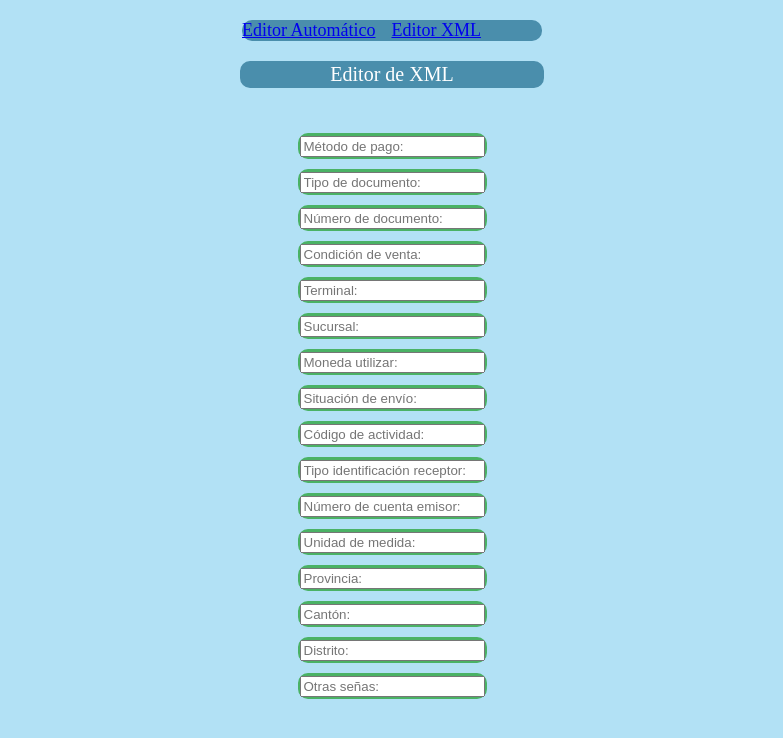
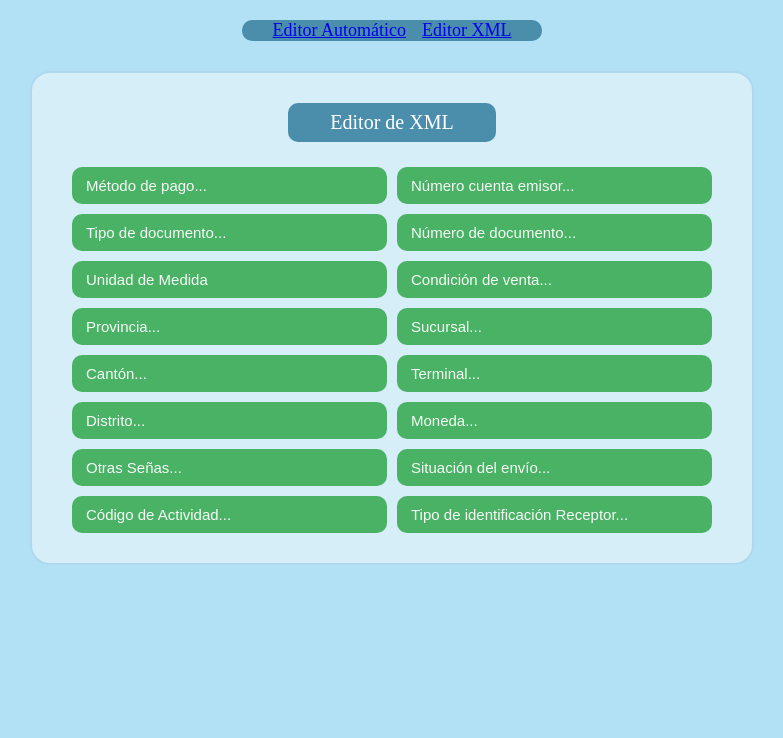
Before and after one commit to RSM-CR/RSMCR-FE, a SvelteKit app in the folder interfaz/: page /editor in a window 1280 px wide. Shown: the top 738 px of the page, without its empty margins (248-1031 px from the left). Built offline with nearby package versions, Linux system fonts and the light colour scheme; no server answers.

Commit message:
Detalles

```diff
--- a/interfaz/src/lib/components/NavBar.svelte
+++ b/interfaz/src/lib/components/NavBar.svelte
@@ -23,7 +23,6 @@
     ul {
         display: flex;
         gap: 16px;
-<<<<<<< HEAD
         justify-content: center;
         align-items: center;
         font-size: 18px;
@@ -36,9 +35,5 @@
         border-radius: 10px;
         background-color: #4A8EAC;
         width: 300px;
-=======
-        padding: 8px;
-        list-style-type: none;
->>>>>>> 101aa1e5adc4d8bd05c26530012e87d5f13496ec
     }
 </style>
--- a/interfaz/src/routes/editor/+page.svelte
+++ b/interfaz/src/routes/editor/+page.svelte
@@ -15,205 +15,91 @@
     let distrito = ('');
     let otrassenas = ('');
     let numdoc = ('');
-    import NavBar from "$lib/components/NavBar.svelte";
 </script>
 
-<p class="titulo">Editor de XML</p>
+<div class="contenedor">
+    <div class="header">
+        <p class="titulo">Editor de XML</p>
+    </div>
 
-<NavBar />
-
-<div class="inputs1">
-    <div class="pago">
-        <input bind:value={metododepago} placeholder="Método de pago:" />
-    </div>
-    <div class="doc">
-        <input bind:value={tipodoc} placeholder="Tipo de documento:" />
-    </div>
-    <div class="numdoc">
-        <input bind:value={numdoc} placeholder="Número de documento:" />
-    </div>
-    <div class="venta">
-        <input bind:value={condicionventa} placeholder="Condición de venta:" />
-    </div>
-    <div class="terminal">
-        <input bind:value={terminal} placeholder="Terminal:" />
-    </div>
-    <div class="sucursal">
-        <input bind:value={sucursal} placeholder="Sucursal:" />
-    </div>
-    <div class="moneda">
-        <input bind:value={moneda} placeholder="Moneda utilizar:" />
-    </div>
-    <div class="envio">
-        <input bind:value={situacionenvio} placeholder="Situación de envío:" />
-    </div>
-    <div class="actividad">
-        <input bind:value={codigoactividad} placeholder="Código de actividad:" />
-    </div>
-    <div class="idreceptor">
-        <input bind:value={tipoidreceptor} placeholder="Tipo identificación receptor:" />
-    </div>
-    <div class="numemisor">
-        <input bind:value={numcuentaemisor} placeholder="Número de cuenta emisor:" />
-    </div>
-    <div class="unidad">
-        <input bind:value={unidadmedida} placeholder="Unidad de medida:" />
-    </div>
-    <div class="provin">
-        <input bind:value={provincia} placeholder="Provincia:" />
-    </div>
-    <div class="canto">
-        <input bind:value={canton} placeholder="Cantón:" />
-    </div>
-    <div class="district">
-        <input bind:value={distrito} placeholder="Distrito:" />
-    </div>
-    <div class="senas">
-        <input bind:value={otrassenas} placeholder="Otras señas:" />
+    <div class="inputs1">
+        <div class="informacion"><input bind:value={metododepago} placeholder="Método de pago..." /></div>
+        <div class="informacion"><input bind:value={numcuentaemisor} placeholder="Número cuenta emisor..." /></div>
+        <div class="informacion"><input bind:value={tipodoc} placeholder="Tipo de documento..." /></div>
+        <div class="informacion"><input bind:value={numdoc} placeholder="Número de documento..." /></div>
+        <div class="informacion"><input bind:value={unidadmedida} placeholder="Unidad de Medida" /></div>
+        <div class="informacion"><input bind:value={condicionventa} placeholder="Condición de venta..." /></div>
+        <div class="informacion"><input bind:value={provincia} placeholder="Provincia..." /></div>
+        <div class="informacion"><input bind:value={sucursal} placeholder="Sucursal..." /></div>
+        <div class="informacion"><input bind:value={canton} placeholder="Cantón..." /></div>
+        <div class="informacion"><input bind:value={terminal} placeholder="Terminal..." /></div>
+        <div class="informacion"><input bind:value={distrito} placeholder="Distrito..." /></div>
+        <div class="informacion"><input bind:value={moneda} placeholder="Moneda..." /></div>
+        <div class="informacion"><input bind:value={otrassenas} placeholder="Otras Señas..." /></div>
+        <div class="informacion"><input bind:value={situacionenvio} placeholder="Situación del envío..." /></div>
+        <div class="informacion"><input bind:value={codigoactividad} placeholder="Código de Actividad..." /></div>
+        <div class="informacion"><input bind:value={tipoidreceptor} placeholder="Tipo de identificación Receptor..." /></div>
     </div>
 </div>
 
+<style>
+    :global(body) {
+        background-color: #b2e1f5;
+        margin: 0;
+    }
 
-<style>
+    .contenedor {
+        background-color: #d6eef8;
+        border: 2px solid #b0d8ec;
+        border-radius: 20px;
+        padding: 30px 40px;
+        width: 640px;
+        margin: 30px auto;
+    }
+
+    .header {
+        display: flex;
+        justify-content: center;
+        align-items: center;
+        position: relative;
+        margin-bottom: 25px;
+    }
+
     .titulo {
         color: #ffffff;
         border: 2px solid #4A8EAC;
         border-radius: 10px;
         background-color: #4A8EAC;
-        width: 300px;
+        padding: 6px 40px;
+        font-size: 20px;
+        margin: 0;
         text-align: center;
-        margin: 0 auto;
-        font-size: 20px;
     }
 
     .inputs1 {
-        display: flex;
-        flex-direction: column;
-        justify-content: center;
-        align-items: center;
-        width: 350px;
-        margin: 0 auto;
-        margin-top: 25px;
-        font-size: 18px;
-        color: #ffffff
-        background-color: #DFE9FF
-
+        display: grid;
+        grid-template-columns: 1fr 1fr;
+        gap: 10px;
     }
 
-    .pago {
+    .informacion {
         background: #4AB265;
-        border: 2px solid #4AB265;;
+        border: 2px solid #4AB265;
         border-radius: 10px;
-        margin-bottom: 10px;
     }
 
-    .doc {
-        background: #4AB265;
-        border: 2px solid #4AB265;;
-        border-radius: 10px;
-        margin-bottom: 10px;
+    input {
+        background: transparent;
+        border: none;
+        outline: none;
+        color: white;
+        font-size: 15px;
+        padding: 8px 12px;
+        width: 100%;
+        box-sizing: border-box;
     }
 
-    .venta {
-        background: #4AB265;
-        border: 2px solid #4AB265;;
-        border-radius: 10px;
-        margin-bottom: 10px;
-    }
-
-    .numdoc {
-        background: #4AB265;
-        border: 2px solid #4AB265;;
-        border-radius: 10px;
-        margin-bottom: 10px;
-    }
-
-    .terminal {
-        background: #4AB265;
-        border: 2px solid #4AB265;;
-        border-radius: 10px;
-        margin-bottom: 10px;
-    }
-
-    .sucursal {
-        background: #4AB265;
-        border: 2px solid #4AB265;;
-        border-radius: 10px;
-        margin-bottom: 10px;
-    }
-
-    .moneda {
-        background: #4AB265;
-        border: 2px solid #4AB265;;
-        border-radius: 10px;
-        margin-bottom: 10px;
-    }
-
-    .envio {
-        background: #4AB265;
-        border: 2px solid #4AB265;;
-        border-radius: 10px;
-        margin-bottom: 10px;
-    }
-
-    .actividad {
-        background: #4AB265;
-        border: 2px solid #4AB265;;
-        border-radius: 10px;
-        margin-bottom: 10px;
-    }
-
-    .idreceptor {
-        background: #4AB265;
-        border: 2px solid #4AB265;;
-        border-radius: 10px;
-        margin-bottom: 10px;
-    }
-
-    .numemisor {
-        background: #4AB265;
-        border: 2px solid #4AB265;;
-        border-radius: 10px;
-        margin-bottom: 10px;
-    }
-
-    .unidad {
-        background: #4AB265;
-        border: 2px solid #4AB265;;
-        border-radius: 10px;
-        margin-bottom: 10px;
-    }
-
-    .provin {
-        background: #4AB265;
-        border: 2px solid #4AB265;;
-        border-radius: 10px;
-        margin-bottom: 10px;
-    }
-
-    .canto {
-        background: #4AB265;
-        border: 2px solid #4AB265;;
-        border-radius: 10px;
-        margin-bottom: 10px;
-    }
-
-    .district {
-        background: #4AB265;
-        border: 2px solid #4AB265;;
-        border-radius: 10px;
-        margin-bottom: 10px;
-    }
-
-    .senas {
-        background: #4AB265;
-        border: 2px solid #4AB265;;
-        border-radius: 10px;
-        margin-bottom: 10px;
-    }
-
-
-    :global(body) {
-        background-color: #b2e1f5;
+    input::placeholder {
+        color: rgba(255, 255, 255, 0.95);
     }
 </style>
```
